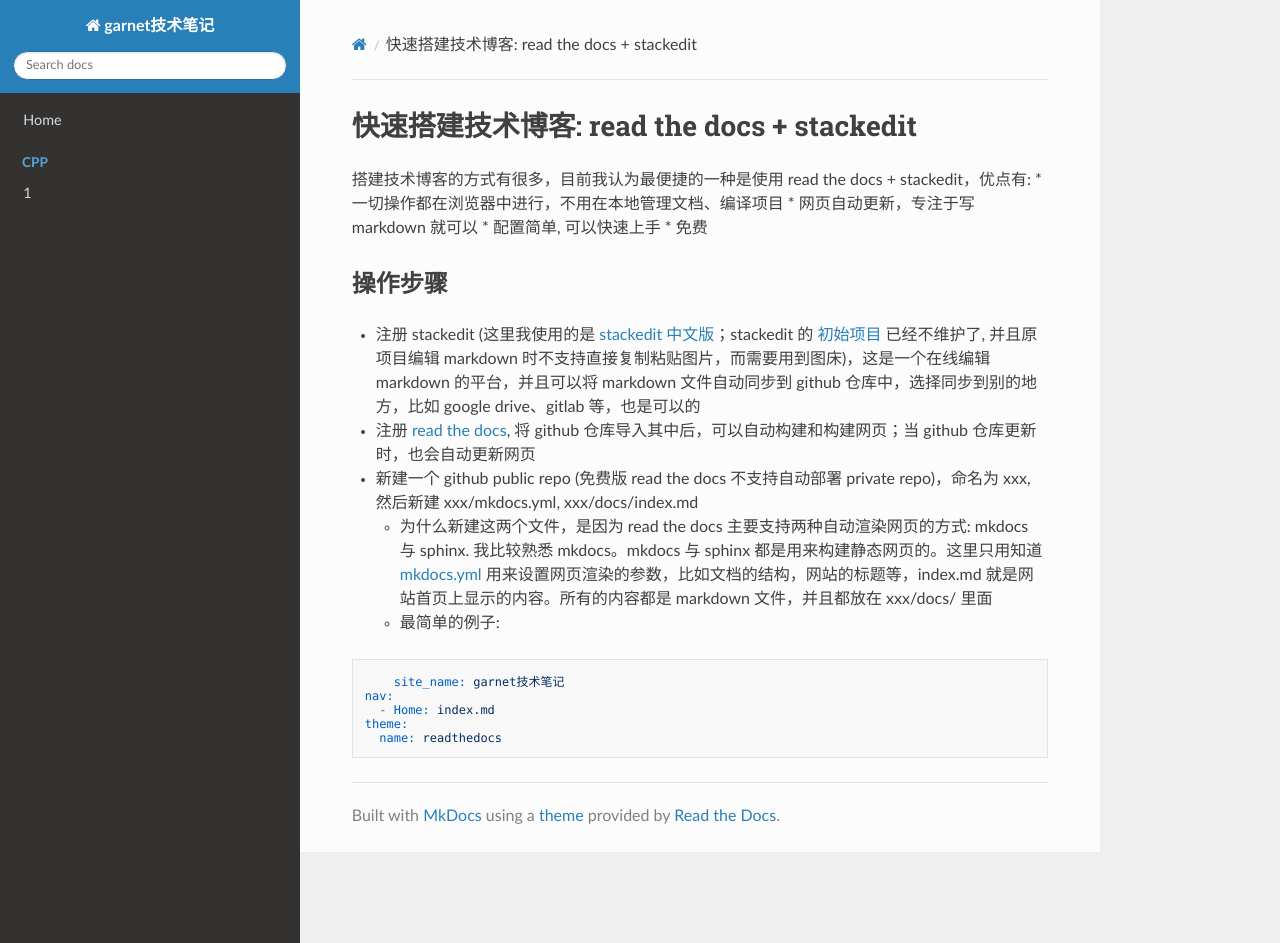
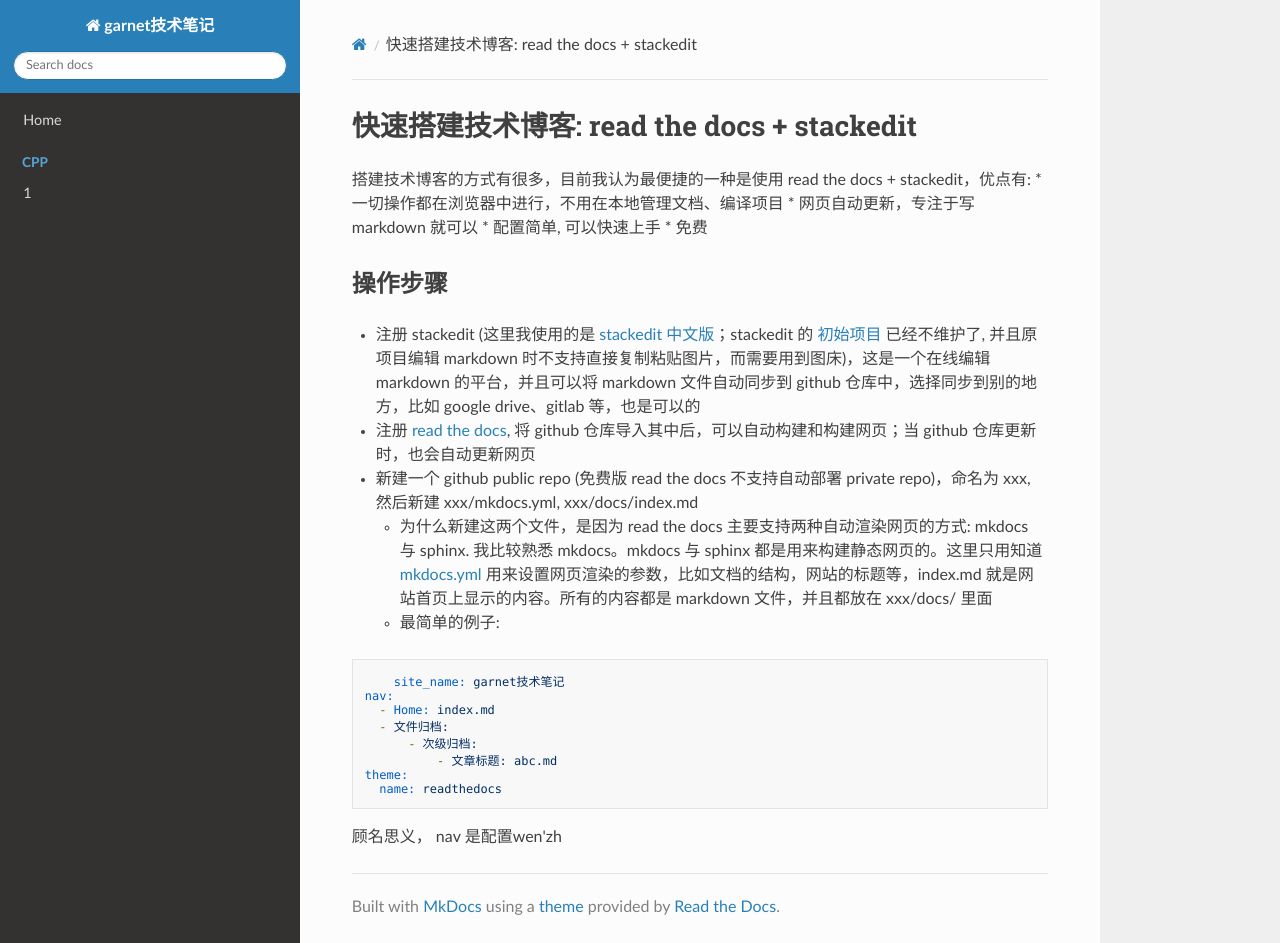
Before and after one commit to ymma98/technotes, an MkDocs documentation site: the page built from docs/杂谈/快速搭建技术博客: read the docs + stackedit.md, in a window 1280 px wide and 943 px high. Built offline with MkDocs 1.6.1, drawn with Linux system fonts in a browser that asks for light colours; nearby versions of some CDN libraries.

Commit message:
docs/杂谈/快速搭建技术博客: read the docs + stackedit.md updated from https://stackedit.cn/

````diff
--- a/docs/杂谈/快速搭建技术博客: read the docs + stackedit.md
+++ b/docs/杂谈/快速搭建技术博客: read the docs + stackedit.md
@@ -18,12 +18,19 @@
 	site_name: garnet技术笔记
 nav:
   - Home: index.md
+  - 文件归档:
+	  - 次级归档:
+		  - 文章标题: abc.md
 theme:
   name: readthedocs
 ```
 
+顾名思义， nav 是配置wen'zh
+
+
+
 
 
 <!--stackedit_data:
-eyJoaXN0b3J5IjpbMTkzMTc1Nzg2MF19
+eyJoaXN0b3J5IjpbNjExOTM3MTg4XX0=
 -->
````
